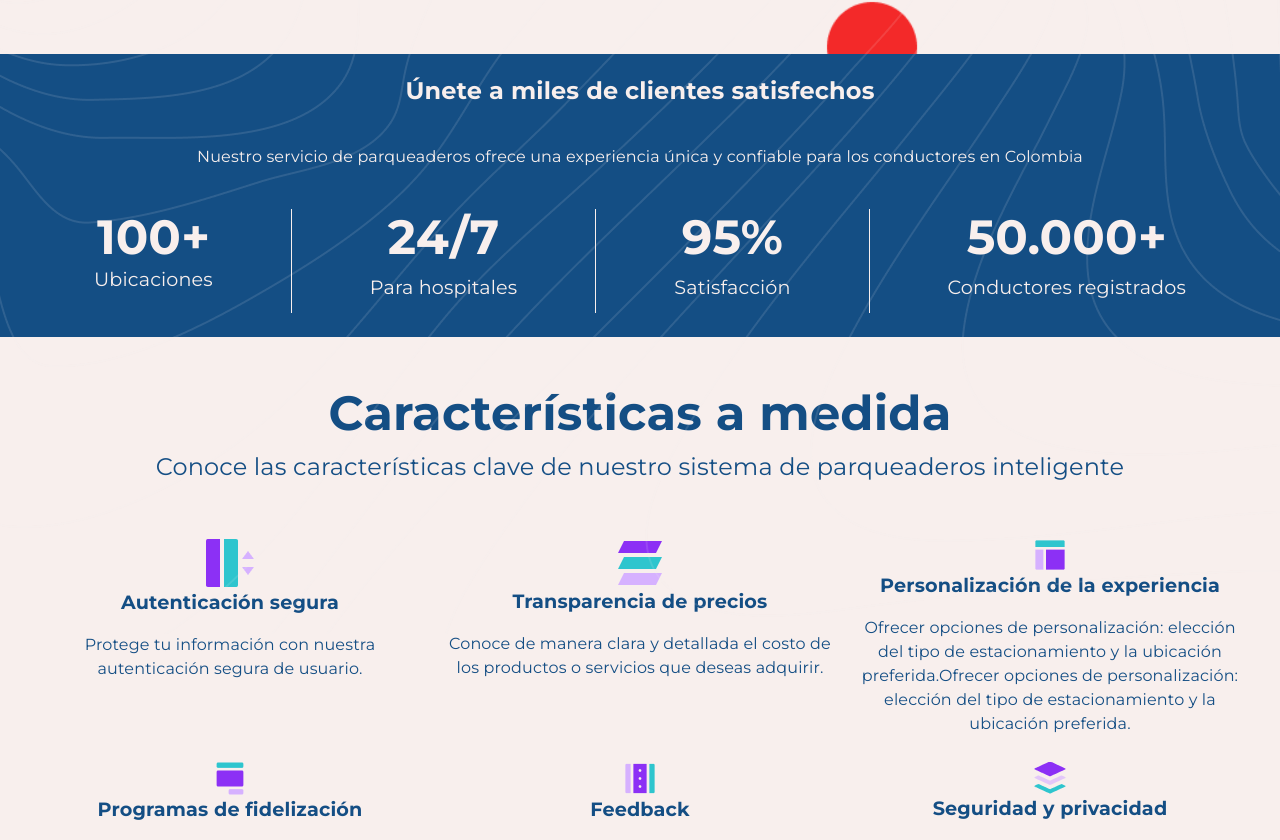
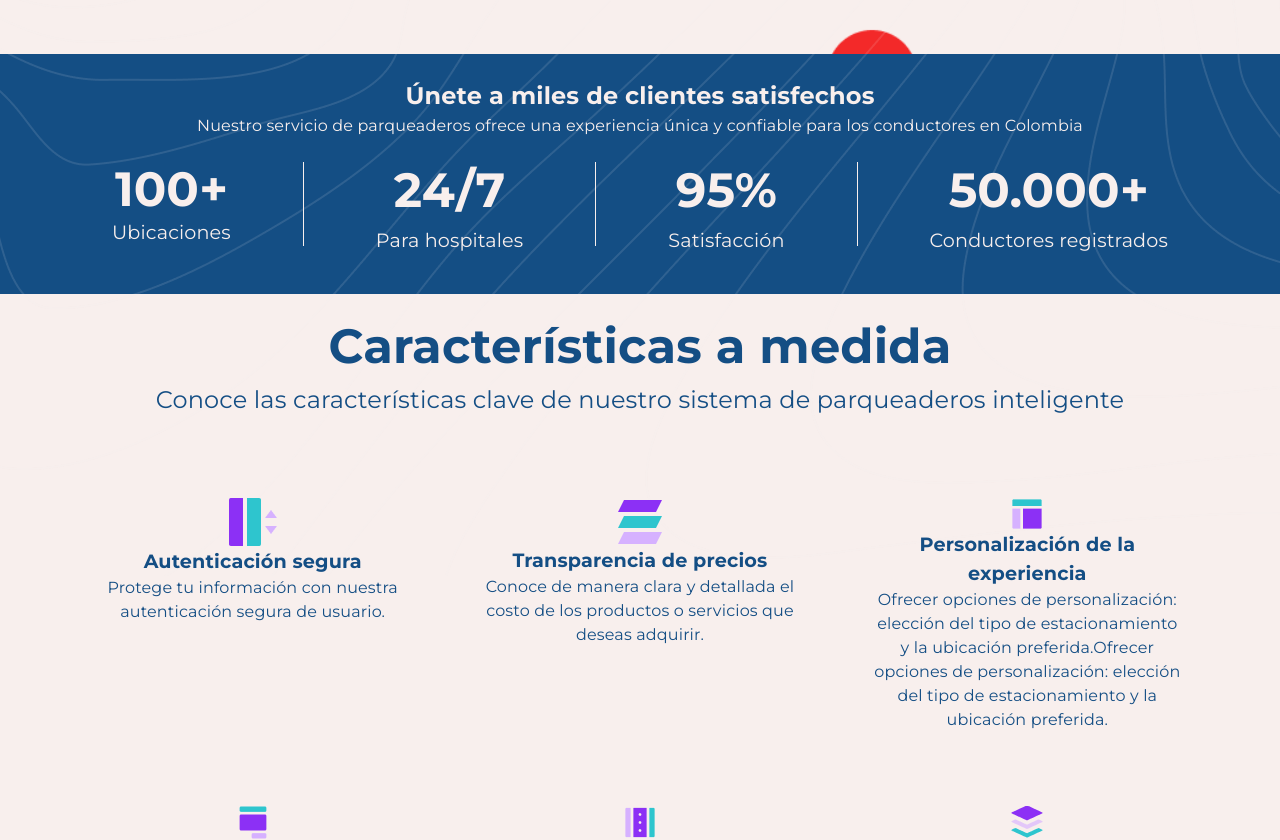
Before and after one commit to wthoutjc/parkud-frontend, a React (Vite) app: page / in a window 1280 px wide. Shown: the part 815-1655 px from the top of the page. Built offline with nearby package versions, Linux system fonts and the light colour scheme; no server answers.

Commit message:
LandinPage design complete

```diff
--- a/src/components/LadingPage/LandingPage.tsx
+++ b/src/components/LadingPage/LandingPage.tsx
@@ -26,7 +26,7 @@ const LandingPage = () => {
             position={"absolute"}
             sx={{
               right: 0,
-              top: 260,
+              top: -210,
               overflow: "hidden",
             }}
           >
@@ -68,6 +68,7 @@ const LandingPage = () => {
         sx={{
           backgroundColor: "primary.dark",
           color: "primary.contrastText",
+          p: 3,
         }}
       >
         <Box className="titles">
@@ -143,7 +144,12 @@ const LandingPage = () => {
             inteligente
           </p>
         </Box>
-        <Box className="items">
+        <Box
+          className="items"
+          sx={{
+            p: 2,
+          }}
+        >
           <div className="item">
             <img className="IC" src={IC1} alt="ic1" />
             <h4>Autenticación segura</h4>
--- a/src/styles/base/_base.scss
+++ b/src/styles/base/_base.scss
@@ -2,12 +2,20 @@
 
 * {
   font-family: "Montserrat", sans-serif !important;
+  margin: 0;
+  padding: 0;
+}
+
+body {
+  width: 100%;
+  height: 100vh;
 }
 
 #root {
   position: relative;
   display: flex;
   flex-direction: column;
+  height: 100%;
 }
 
 // Animations
--- a/src/styles/pages/_landing.scss
+++ b/src/styles/pages/_landing.scss
@@ -72,6 +72,10 @@
 .characteristic {
   display: flex;
   flex-direction: column;
+  padding: 1em;
+  position: relative;
+  z-index: 1;
+
   .title {
     text-align: center;
 
@@ -91,9 +95,11 @@
     grid-template-columns: repeat(3, 1fr);
     grid-gap: 10px;
     grid-auto-rows: minmax(100px, auto);
-    padding: 30px;
     align-items: flex-start;
+    padding: 3em;
     .item {
+      padding: 1em;
+      margin: 1em;
       display: flex;
       justify-content: center;
       align-items: center;
```
